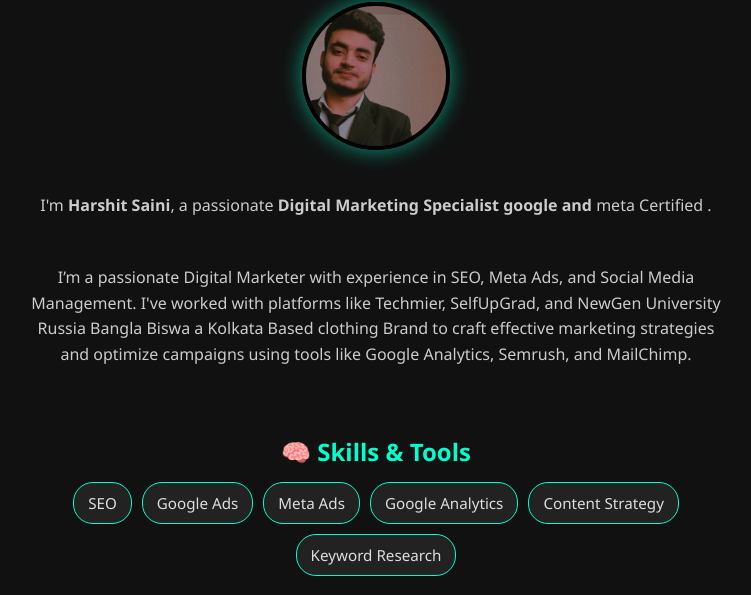
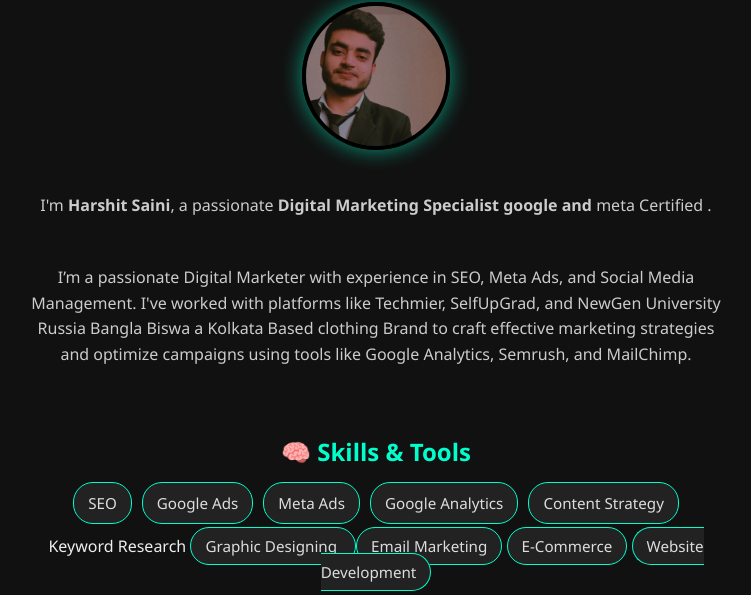
Before and after one commit to harshitsaini0090/Protfolio-harshitsaini, a plain HTML site: page about.html in a window 1280 px wide. Shown: the part 205-800 px from the top of the page, without its empty margins (264-1015 px from the left). Drawn offline with Linux system fonts and the light colour scheme.

Commit message:
Update about.html

```diff
--- a/about.html
+++ b/about.html
@@ -50,7 +50,13 @@
       <span>Meta Ads</span>
       <span>Google Analytics</span>
       <span>Content Strategy</span>
-      <span>Keyword Research</span>
+      <spanspan>Keyword Research</span>
+        <span>Graphic Designing </span>
+        <span>Email Marketing</span>
+        <span>E-Commerce</span>
+        <span>Website Development</span>
+
+
     </div>
   </section>
 
```
